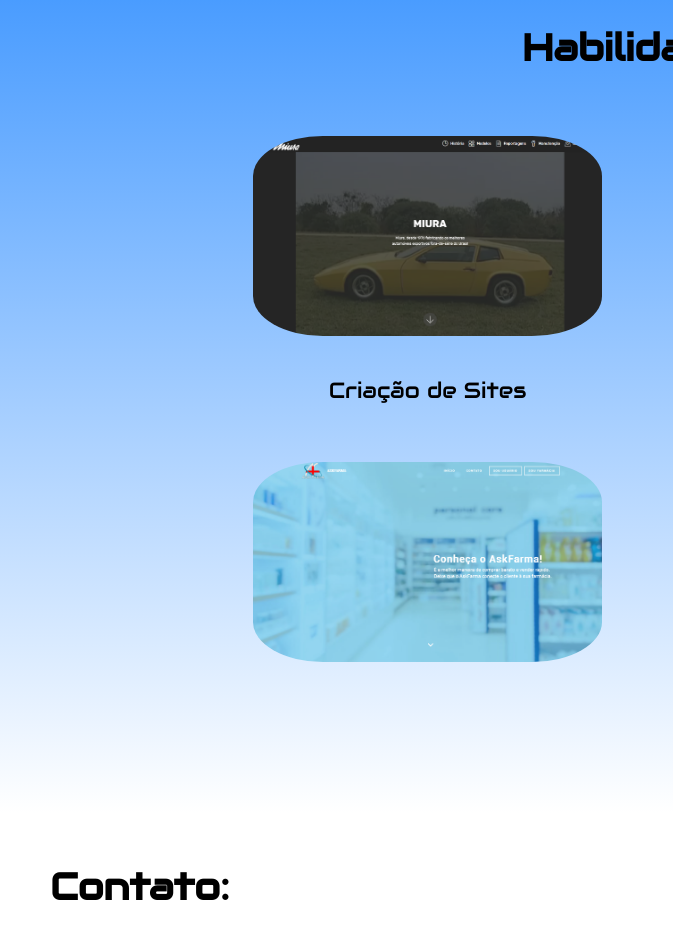
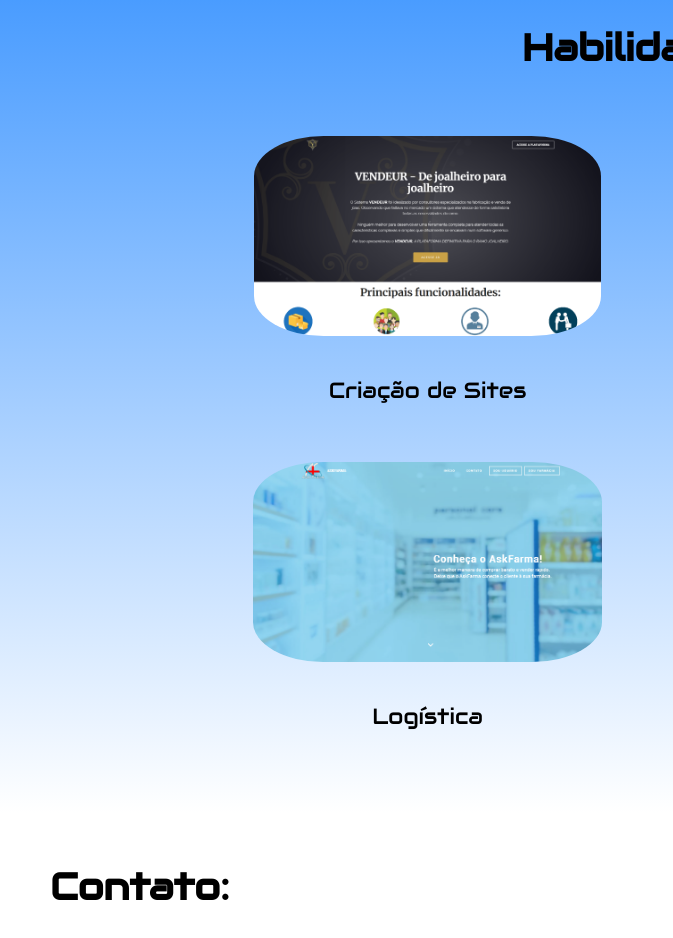
Before and after one commit to Jwmffreitas/Introduction-to-CSS, a plain HTML site: page index.html in a window 1280 px wide. Shown: the part 1160-2098 px from the top of the page, 0-673 px from the left. Drawn offline with Linux system fonts and the light colour scheme; a web font is replaced by a local one.

Commit message:
git commit

```diff
--- a/index.html
+++ b/index.html
@@ -57,18 +57,18 @@
 
     <div class="grid">
         <figure>
-          <img class="img-portfolio" src="./img/Miura.png" alt="Miura">
+          <img class="img-portfolio" src="./img/VENDEUR.png" alt="VENDEUR">
           <figcaption>Criação de Sites</figcaption>
         </figure>
 
         <figure>
-          <img class="img-portfolio" src="./img/VENDEUR.png" alt="VENDEUR">
+          <img class="img-portfolio" src="./img/VENDEUR.png" alt="Sistemas">
           <figcaption>Sistemas</figcaption>
         </figure>
 
         <figure>
           <img class="img-portfolio" src="./img/AskFarma.png" alt="AskFarma">
-          <figcaption></figcaption>
+          <figcaption>Logística</figcaption>
         </figure>
         <figure>
           <img class="img-portfolio" src="./img/projpessoais-creditos-hal-gatewood-unsplash.jpg" alt="Projetos pessoais">
```
